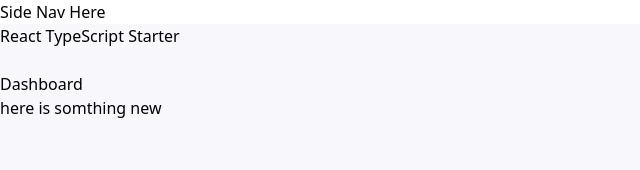
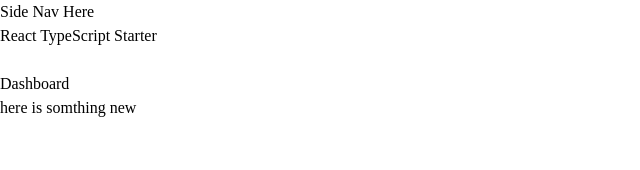
Before and after one commit to plutotom/dash-spectacle-dashboard, a React (Create React App) app: page / in a window 1280 px wide. Shown: the top 170 px of the page, without its empty margins (0-640 px from the left). Built offline with nearby package versions, Linux system fonts and the light colour scheme.

Commit message:
still getting project ready to start coding

```diff
--- a/package.json
+++ b/package.json
@@ -39,8 +39,5 @@
       "last 1 firefox version",
       "last 1 safari version"
     ]
-  },
-  "devDependencies": {
-    "tailwindcss": "^3.2.7"
   }
 }
--- a/src/App.tsx
+++ b/src/App.tsx
@@ -1,8 +1,6 @@
-import React from "react";
 import SideNav from "./components/SideNav";
 import Dashboard from "./components/Dashboard";
-import "./index.css";
-import "./styles.css";
+import "./css/app.css";
 
 function App() {
   return (
--- /dev/null
+++ b/src/css/app.css
@@ -0,0 +1,128 @@
+:root {
+  --clr-accent-500: hsl(12, 60%, 45%);
+  --clr-accent-400: hsl(12, 88%, 59%);
+  --clr-accent-300: hsl(12, 88%, 75%);
+  --clr-accent-100: hsl(13, 100%, 96%);
+
+  --clr-primary-400: hsl(228, 39%, 23%);
+
+  --clr-neutral-900: hsl(232, 12%, 13%);
+  --clr-neutral-100: hsl(0 0% 100%);
+
+  --ff-primary: "Be Vietnam Pro", sans-serif;
+
+  --ff-body: var(--ff-primary);
+  --ff-heading: var(--ff-primary);
+
+  --fw-regular: 400;
+  --fw-semi-bold: 500;
+  --fw-bold: 700;
+
+  --fs-300: 0.8125rem;
+  --fs-400: 0.875rem;
+  --fs-500: 0.9375rem;
+  --fs-600: 1rem;
+  --fs-700: 1.875rem;
+  --fs-800: 2.5rem;
+  --fs-900: 3.5rem;
+
+  --fs-body: var(--fs-400);
+  --fs-primary-heading: var(--fs-800);
+  --fs-secondary-heading: var(--fs-700);
+  --fs-nav: var(--fs-500);
+  --fs-button: var(--fs-300);
+
+  --size-100: 0.25rem;
+  --size-200: 0.5rem;
+  --size-300: 0.75rem;
+  --size-400: 1rem;
+  --size-500: 1.5rem;
+  --size-600: 2rem;
+  --size-700: 3rem;
+  --size-800: 4rem;
+  --size-900: 5rem;
+}
+
+@media (min-width: 50em) {
+  :root {
+    --fs-body: var(--fs-500);
+    --fs-primary-heading: var(--fs-900);
+    --fs-secondary-heading: var(--fs-800);
+
+    --fs-nav: var(--fs-300);
+  }
+}
+
+/* Box sizing rules */
+*,
+*::before,
+*::after {
+  box-sizing: border-box;
+}
+
+/* Remove default margin */
+* {
+  margin: 0;
+  padding: 0;
+  font: inherit; /* You may want to remove this later */
+}
+
+/* Remove list styles on ul, ol elements with a list role, which suggests default styling will be removed */
+ul[role="list"],
+ol[role="list"] {
+  list-style: none;
+}
+
+/* Set core root defaults */
+html:focus-within {
+  scroll-behavior: smooth;
+}
+
+html,
+body {
+  height: 100%;
+}
+
+/* Set core body defaults */
+body {
+  min-height: 100vh;
+  text-rendering: optimizeSpeed;
+  line-height: 1.5;
+}
+
+/* A elements that don't have a class get default styles */
+a:not([class]) {
+  text-decoration-skip-ink: auto;
+}
+
+/* Make images easier to work with */
+img,
+picture,
+svg {
+  max-width: 100%;
+  display: block;
+}
+
+/* Inherit fonts for inputs and buttons */
+input,
+button,
+textarea,
+select {
+  font: inherit;
+}
+
+/* Remove all animations, transitions and smooth scroll for people that prefer not to see them */
+@media (prefers-reduced-motion: reduce) {
+  html:focus-within {
+    scroll-behavior: auto;
+  }
+
+  *,
+  *::before,
+  *::after {
+    animation-duration: 0.01ms !important;
+    animation-iteration-count: 1 !important;
+    transition-duration: 0.01ms !important;
+    scroll-behavior: auto !important;
+  }
+}
--- a/src/index.css
+++ /dev/null
@@ -1,16 +0,0 @@
-@tailwind base;
-@tailwind components;
-@tailwind utilities;
-html,
-body {
-  margin: 0px;
-  /* background-color: defaultBackgroundColor; */
-  /* background-color: ; */
-  height: 100vh; /* 100% of the viewport height */
-}
-
-.container {
-  display: flex;
-  /* justify-content: space-between; */
-  height: 100%;
-}
--- a/tailwind.config.js
+++ /dev/null
@@ -1,20 +0,0 @@
-// /** @type {import('tailwindcss').Config} */
-module.exports = {
-  content: ["./src/**/*.{js,jsx,ts,tsx}"],
-  theme: {
-    colors: {
-      defaultBackgroundColor: "#f8f7fc",
-      blue: "#1fb6ff",
-      purple: "#7e5bef",
-      pink: "#ff49db",
-      orange: "#ff7849",
-      green: "#13ce66",
-      yellow: "#ffc82c",
-      "gray-dark": "#273444",
-      gray: "#8492a6",
-      "gray-light": "#d3dce6",
-    },
-    extend: {},
-  },
-  plugins: [],
-};
```
Also changed, not shown: src/css/dashbaord.css (added), src/css/sideNav.css (added), 2 other files (tests, documents, lock files or other folders).
